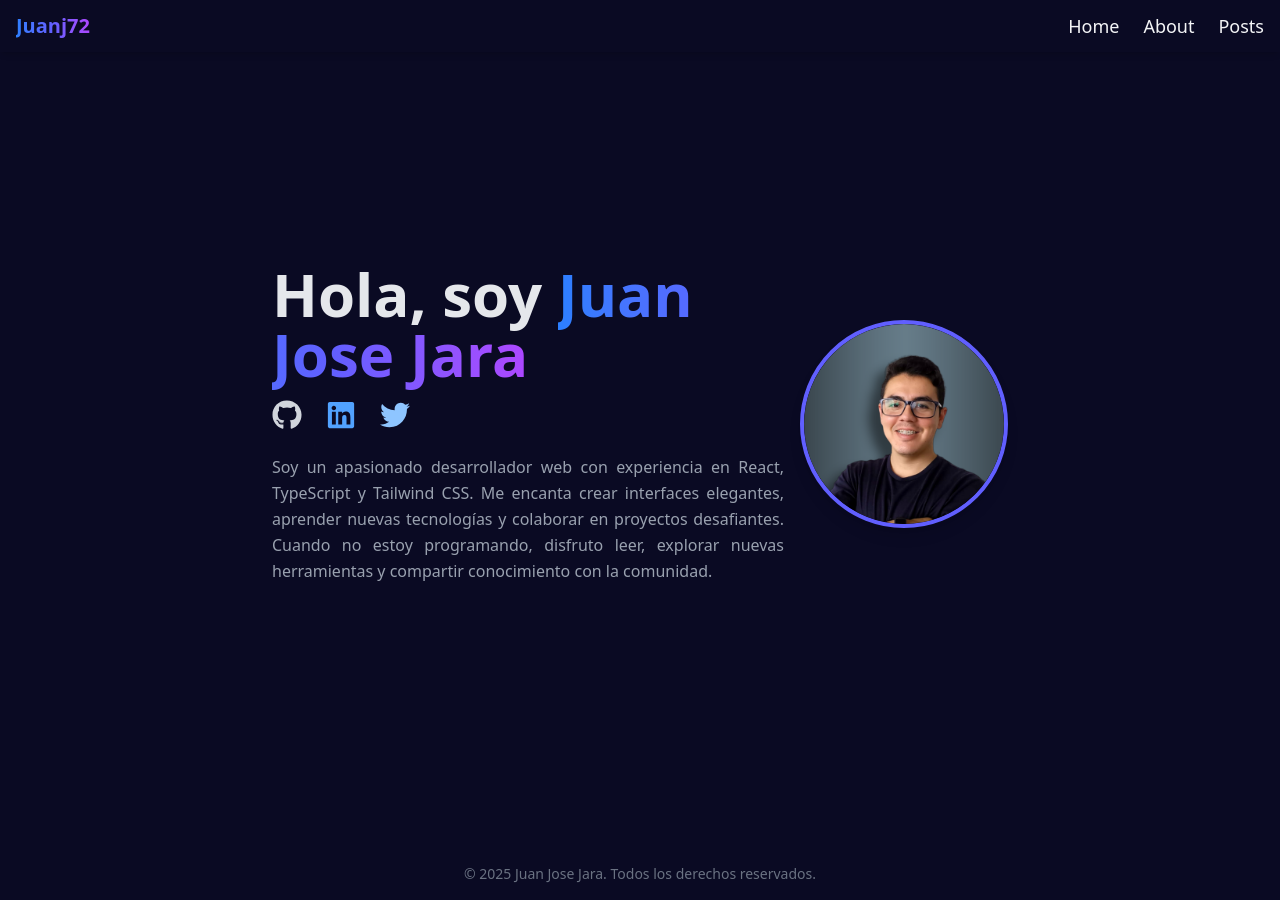
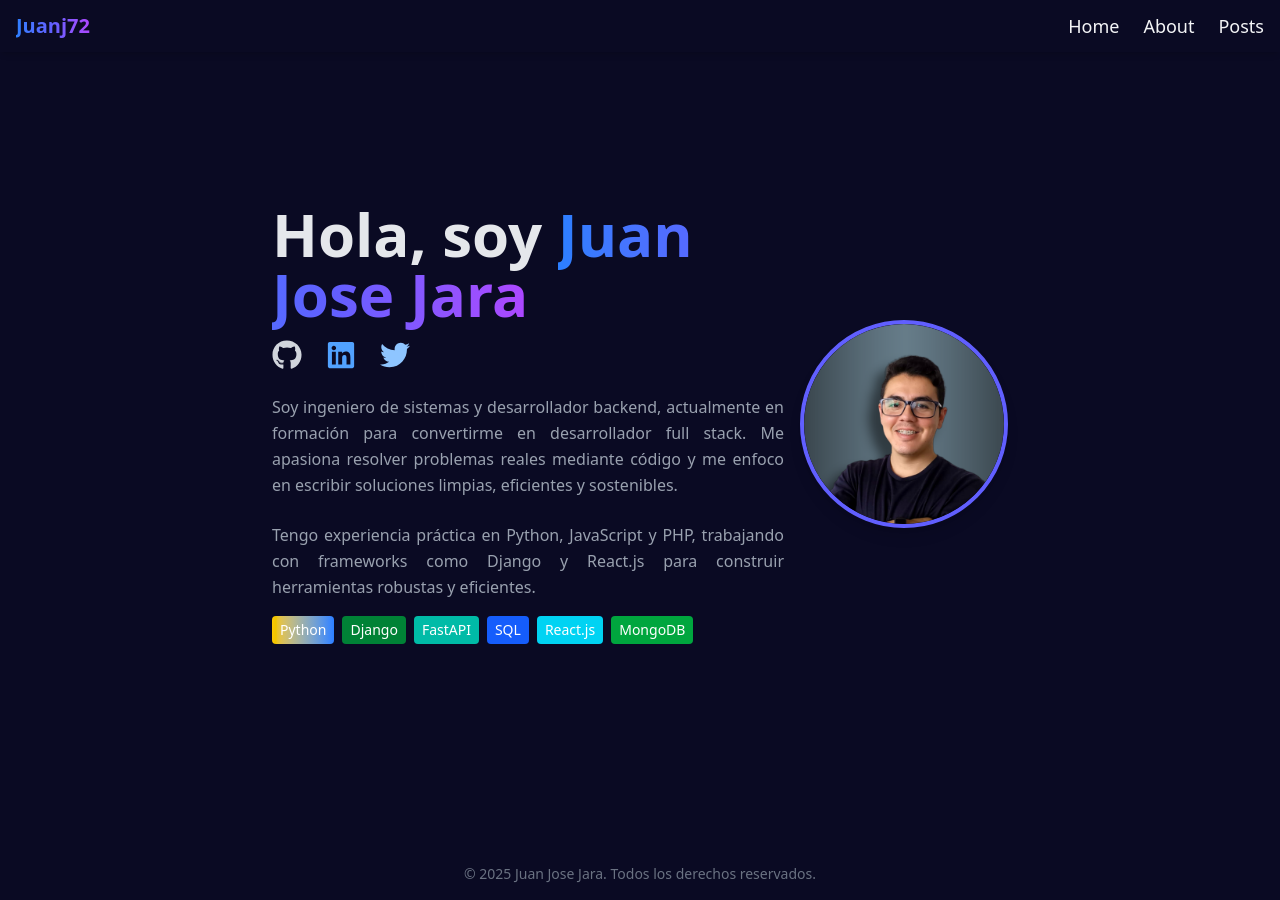
Before and after one commit to juanj72/my-blog, a React (Vite) app: page / in a window 1280 px wide. Built offline with nearby package versions, Linux system fonts and the light colour scheme.

Commit message:
feat: home ok

```diff
--- a/src/pages/Home/index.tsx
+++ b/src/pages/Home/index.tsx
@@ -40,12 +40,36 @@ export const Home = () => {
 
         {/* Descripción personal */}
         <p className="mt-6 text-gray-400 text-justify leading-relaxed ">
-          Soy un apasionado desarrollador web con experiencia en React,
-          TypeScript y Tailwind CSS. Me encanta crear interfaces elegantes,
-          aprender nuevas tecnologías y colaborar en proyectos desafiantes.
-          Cuando no estoy programando, disfruto leer, explorar nuevas
-          herramientas y compartir conocimiento con la comunidad.
+          Soy ingeniero de sistemas y desarrollador backend, actualmente en
+          formación para convertirme en desarrollador full stack. Me apasiona
+          resolver problemas reales mediante código y me enfoco en escribir
+          soluciones limpias, eficientes y sostenibles.
         </p>
+        <p className="mt-6 text-gray-400 text-justify leading-relaxed ">
+          Tengo experiencia práctica en Python, JavaScript y PHP, trabajando con
+          frameworks como Django y React.js para construir herramientas robustas
+          y eficientes.
+        </p>
+        <div className="flex flex-wrap gap-2 mt-4">
+          <span className="bg-gradient-to-r from-yellow-400 to-blue-500 text-white px-2 py-1 rounded text-sm">
+            Python
+          </span>
+          <span className="bg-green-700 text-white px-2 py-1 rounded text-sm">
+            Django
+          </span>
+          <span className="bg-teal-500 text-white px-2 py-1 rounded text-sm">
+            FastAPI
+          </span>
+          <span className="bg-blue-600 text-white px-2 py-1 rounded text-sm">
+            SQL
+          </span>
+          <span className="bg-cyan-400 text-white px-2 py-1 rounded text-sm">
+            React.js
+          </span>
+          <span className="bg-green-600 text-white px-2 py-1 rounded text-sm">
+            MongoDB
+          </span>
+        </div>
       </div>
 
       {/* Imagen */}
```
